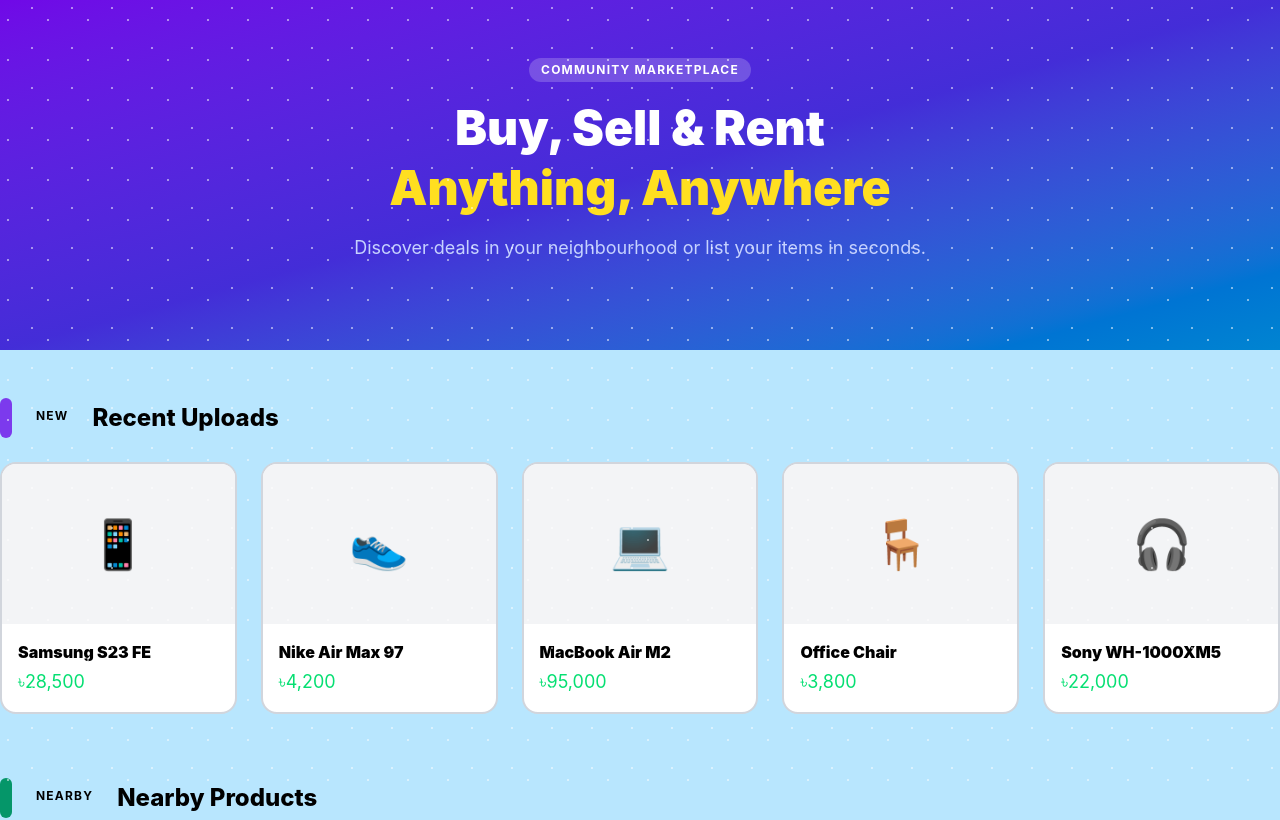
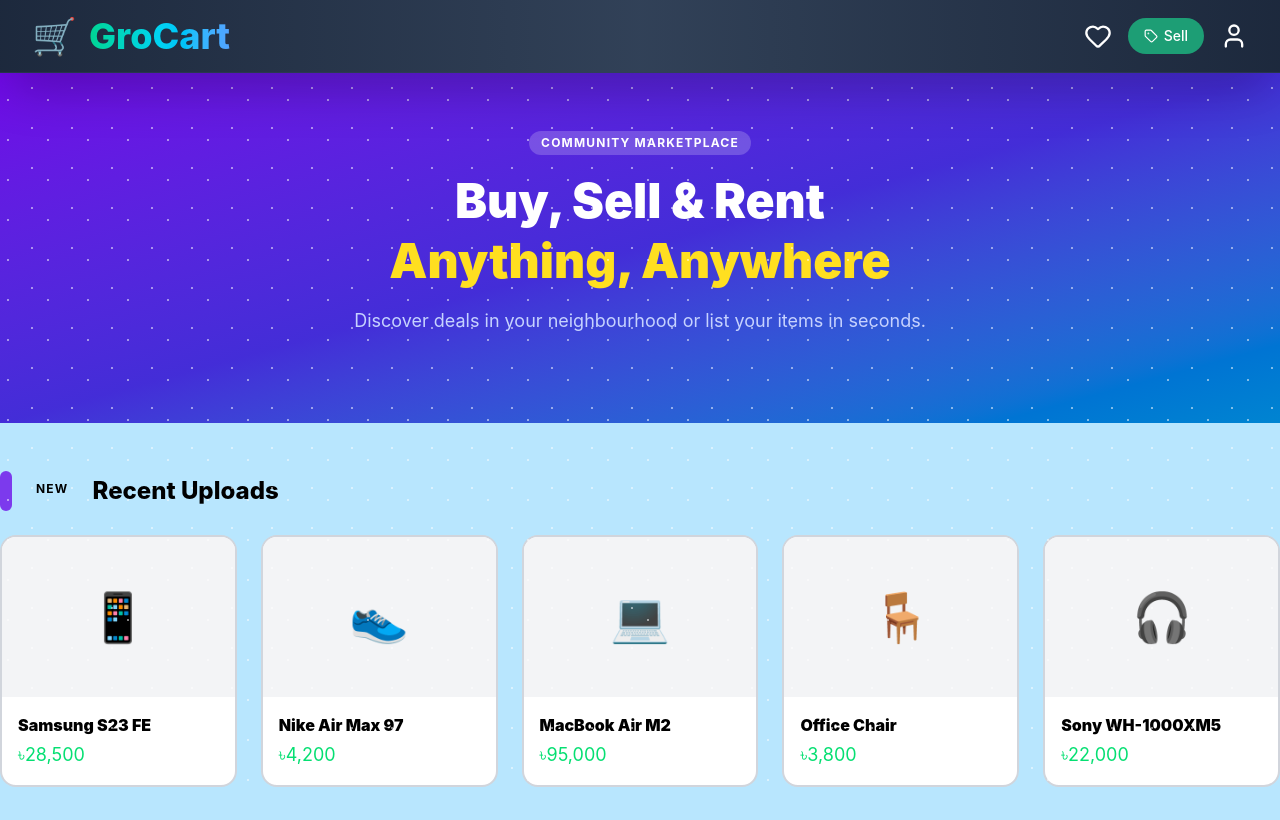
Before and after one commit to Shad1d/project1, a React app in the folder frontend/: page / in a window 1280 px wide. Shown: the top 820 px of the page. Built offline with nearby package versions, Linux system fonts and the light colour scheme; the HTML template or start-up script is replaced by a standard one.

Commit message:
Navigation bar

```diff
--- a/frontend/src/App.jsx
+++ b/frontend/src/App.jsx
@@ -2,10 +2,12 @@
 import { BrowserRouter as Router, Routes, Route } from 'react-router-dom';
 import Homepage from './pages/Homepage.jsx';
 import RegisterPage from './pages/RegisterPage.jsx';
+import Navbar from './components/layout/Navbar.jsx';
 
 export default function App() {
   return (
     <Router>
+      <Navbar />
       <Routes>
         <Route path="/" element={<Homepage />} />
         <Route path="/register" element={<RegisterPage />} />
--- /dev/null
+++ b/frontend/src/components/layout/Navbar.jsx
@@ -0,0 +1,70 @@
+import { Link } from "react-router-dom";
+import { Heart, Tag, User } from "lucide-react";
+import {useState} from "react";
+
+export default function Navbar() {
+    return (
+      <nav className="bg-gradient-to-r from-slate-800 via-slate-700 to-slate-800 shadow-2xl sticky top-0 z-50 border-b border-slate-700/50">
+        <div className="px-4 sm:px-8 py-3 sm:py-4">
+          <div className="flex items-center justify-between max-w-screen-xl mx-auto gap-3">
+            {/* ── Logo ── */}
+            {/*
+            <Link> works like an <a> tag but doesn't reload the page.
+            "to" is the path it navigates to when clicked.
+          */}
+            <Link
+              to="/"
+              className="text-2xl sm:text-4xl font-extrabold flex items-center gap-1 sm:gap-3 text-white hover:text-emerald-400 transition-all duration-500 hover:scale-110 select-none group focus:outline-none shrink-0"
+            >
+              <span className="transition-transform duration-500 group-hover:rotate-12">
+                🛒
+              </span>
+              <span className="bg-gradient-to-r from-emerald-400 via-cyan-400 to-blue-400 bg-clip-text text-transparent">
+                GroCart
+              </span>
+            </Link>
+
+            {/* ── Right side icons ── */}
+            {/*
+            These are static for now — they look right but clicking them
+            won't do anything special yet.
+          */}
+            <div className="flex items-center gap-2 sm:gap-4 text-white">
+              {/* Wishlist icon */}
+              <Link
+                to="/wishlist"
+                className="hover:text-emerald-400 transition-colors"
+                title="Wishlist"
+              >
+                <Heart className="w-6 h-6 sm:w-7 sm:h-7" />
+              </Link>
+
+              {/* Sell button */}
+              {/*
+              This is just a plain <Link> styled as a button for now.
+              Later we'll make it open a login modal if the user is not
+              logged in.
+            */}
+              <Link
+                to="/sell"
+                className="inline-flex items-center gap-1.5 px-3 sm:px-4 py-2 bg-[#1D9E75] hover:bg-[#0F6E56] text-white text-sm font-medium rounded-full transition-colors"
+              >
+                <Tag size={14} />
+                <span className="hidden sm:inline">Sell</span>
+              </Link>
+
+              {/* User icon — no dropdown yet, just a plain link to profile */}
+              <Link
+                to="/profile"
+                className="hover:text-emerald-400 transition-colors"
+                title="Profile"
+              >
+                <User className="w-6 h-6 sm:w-7 sm:h-7" />
+              </Link>
+            </div>
+            {/* end right side */}
+          </div>
+        </div>
+      </nav>
+    );
+}
```
